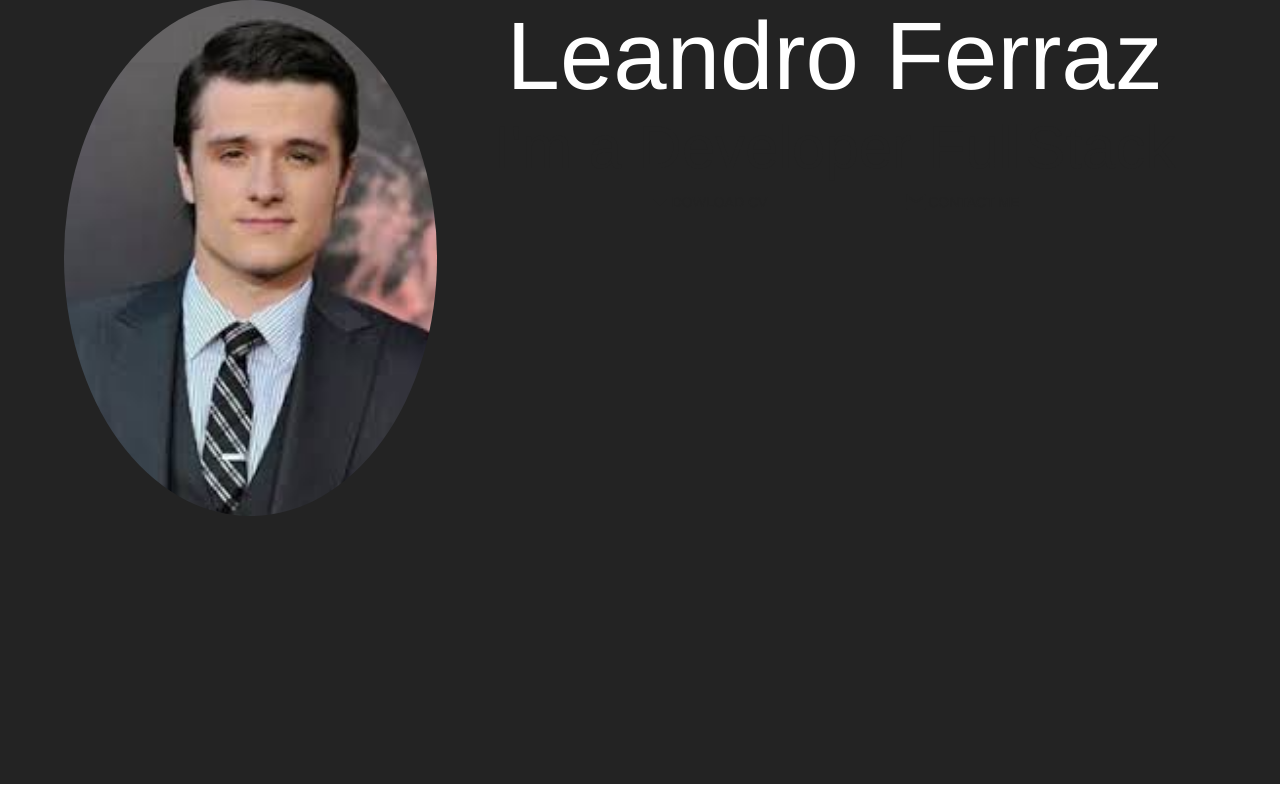
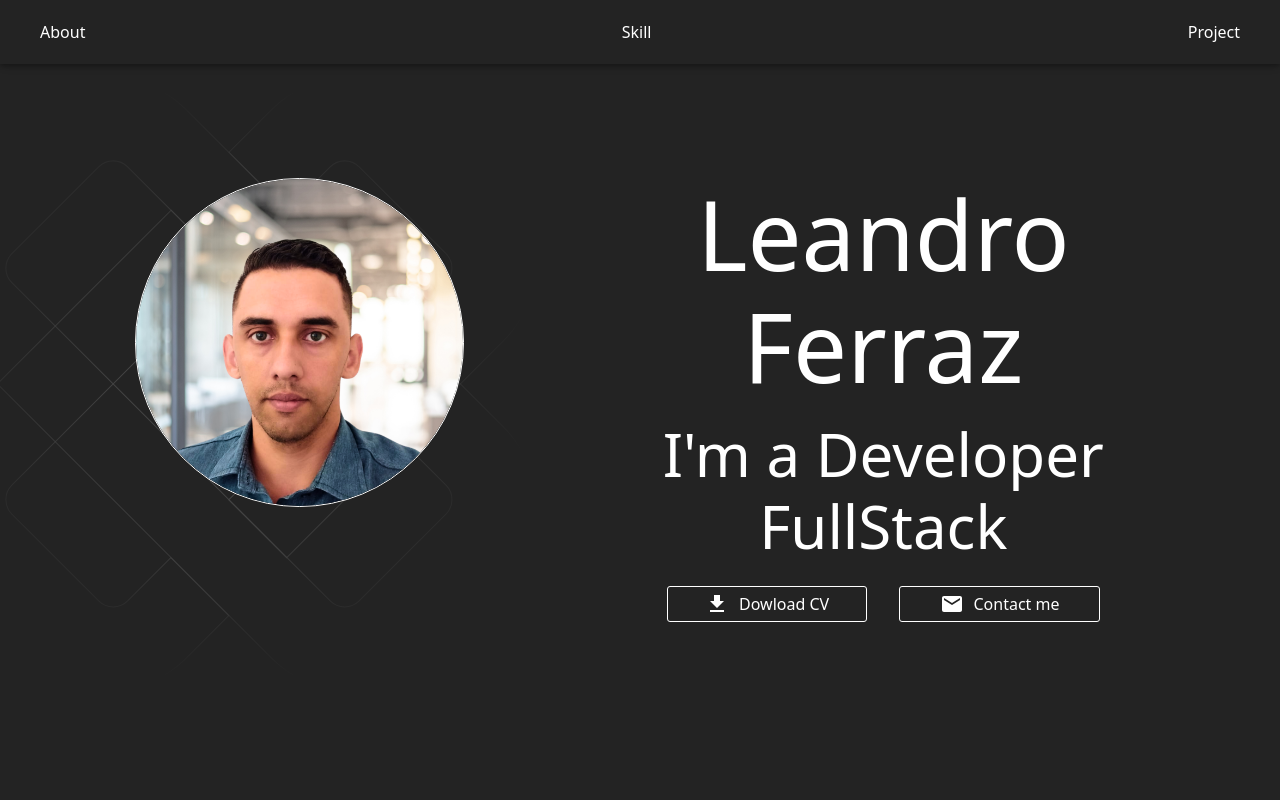
Before and after one commit to LeandroFerraz31/Portifolio-2.0, a React (Vite) app: page / in a window 1280 px wide. Built offline with nearby package versions, Linux system fonts and the light colour scheme.

Commit message:
feat: create Hero Components, biome components

```diff
--- a/src/App.tsx
+++ b/src/App.tsx
@@ -1,14 +1,11 @@
-import Home from "./pages/Home/Home"
-
+import Home from "./pages/Home/Home";
 
 const App = () => {
+	return (
+		<>
+			<Home />
+		</>
+	);
+};
 
-
-  return (
-    <>
-      <Home/>
-    </>
-  )
-}
-
-export default App
+export default App;
--- a/src/pages/Home/Home.tsx
+++ b/src/pages/Home/Home.tsx
@@ -1,14 +1,13 @@
-import Hero from "./sections/Hero/Hero"
-
+import NavBar from "../../components/NavBar/NavBar";
+import Hero from "./sections/Hero/Hero";
 
 const Home = () => {
+	return (
+		<>
+      <NavBar />
+			<Hero />
+		</>
+	);
+};
 
-
-    return (
-      <>
-        <Hero/>
-      </>
-    )
-  }
-
-  export default Home
+export default Home;
--- a/src/pages/Home/sections/Hero/Hero.tsx
+++ b/src/pages/Home/sections/Hero/Hero.tsx
@@ -1,18 +1,24 @@
-import { Button, Container, Grid, styled, Typography } from "@mui/material";
+import { Box, Container, Grid, styled, Typography } from "@mui/material";
 import Avatar from "../../../../assets/images/avatar.png";
 import DownloadIcon from "@mui/icons-material/Download";
 import EmailIcon from "@mui/icons-material/Email";
+import StyledButton from "../../../../components/StyledButton/StyledButton";
+import { AnimatedBackground } from "../../../../components/AnimatedBackground/AnimatedBackground";
 
 const Hero = () => {
-	const StyledHero = styled("div")(({theme}) => ({
+	const StyledHero = styled("div")(({ theme }) => ({
 		background: theme.palette.primary.main,
 		height: "100vh",
-
+		display: "flex",
+        justifyContent: "center",
+        alignItems: "center",
+        color: theme.palette.primary.contrastText,
 	}));
 
-	const StyledImg = styled("img")(() => ({
-		width: "100%",
+	const StyledImg = styled("img")(({theme}) => ({
+		width: "70%",
 		borderRadius: "50%",
+		border: `1px solid ${theme.palette.primary.contrastText}`
 	}));
 
 	return (
@@ -20,28 +26,62 @@ const Hero = () => {
 			<StyledHero>
 				<Container maxWidth="lg">
 					<Grid container spacing={2}>
-						<Grid item xs={12} md={4}>
+						<Grid item xs={12} md={5}>
+							<Box position="relative">
+							<Box position="absolute" width={"130%"} top={-100} right={0}>
+							<AnimatedBackground/>
+							</Box>
+							<Box position="relative" textAlign="center">
 							<StyledImg src={Avatar} />
+							</Box>
+							</Box>
+
 						</Grid>
-						<Grid item xs={12} md={8}>
-							<Typography color="primary.contrastText" variant="h1" textAlign="center">
+						<Grid item xs={12} md={7}>
+							<Typography
+								color="primary.contrastText"
+								variant="h1"
+								textAlign="center"
+								pb={2}
+							>
 								Leandro Ferraz
 							</Typography>
-							<Typography color="primary" variant="h2" textAlign="center">
+							<Typography
+								color="primary.contrastText"
+								variant="h2"
+								textAlign="center"
+
+							>
 								I'm a Developer FullStack
 							</Typography>
-							<Grid container display="flex" justifyContent="center">
-								<Grid item xs={12} md={4} display="flex" justifyContent="center">
-									<Button>
+							<Grid container display="flex" justifyContent="center" spacing={4} pt={3} >
+								<Grid
+									item
+									xs={12}
+									md={4}
+									display="flex"
+									justifyContent="center"
+								>
+									<StyledButton>
 										<DownloadIcon />
+										<Typography>
 										Dowload CV
-									</Button>
+										</Typography>
+									</StyledButton>
 								</Grid>
-								<Grid item xs={12} md={4} display="flex" justifyContent="center">
-									<Button>
+								<Grid
+									item
+									xs={12}
+									md={4}
+									display="flex"
+									justifyContent="center"
+								>
+									<StyledButton>
 										<EmailIcon />
+										<Typography>
 										Contact me
-									</Button>
+										</Typography>
+									</StyledButton>
 								</Grid>
 							</Grid>
 						</Grid>
--- a/src/theme.ts
+++ b/src/theme.ts
@@ -12,11 +12,12 @@ let theme = createTheme({
 
 	typography: {
 		fontFamily: [
+				"system-ui",
 			// '-apple-system',
 			// 'BlinkMacSystemFont',
 			// '"Segoe UI"',
 			// 'Roboto',
-			'"Helvetica Neue"',
+			// '"Helvetica Neue"',
 			// 'Arial',
 			// 'sans-serif',
 			// '"Apple Color Emoji"',
```
Also changed, not shown: biome.json (+31 -1 lines), src/main.tsx (+7 -7 lines), src/assets/images/avatar.png.
